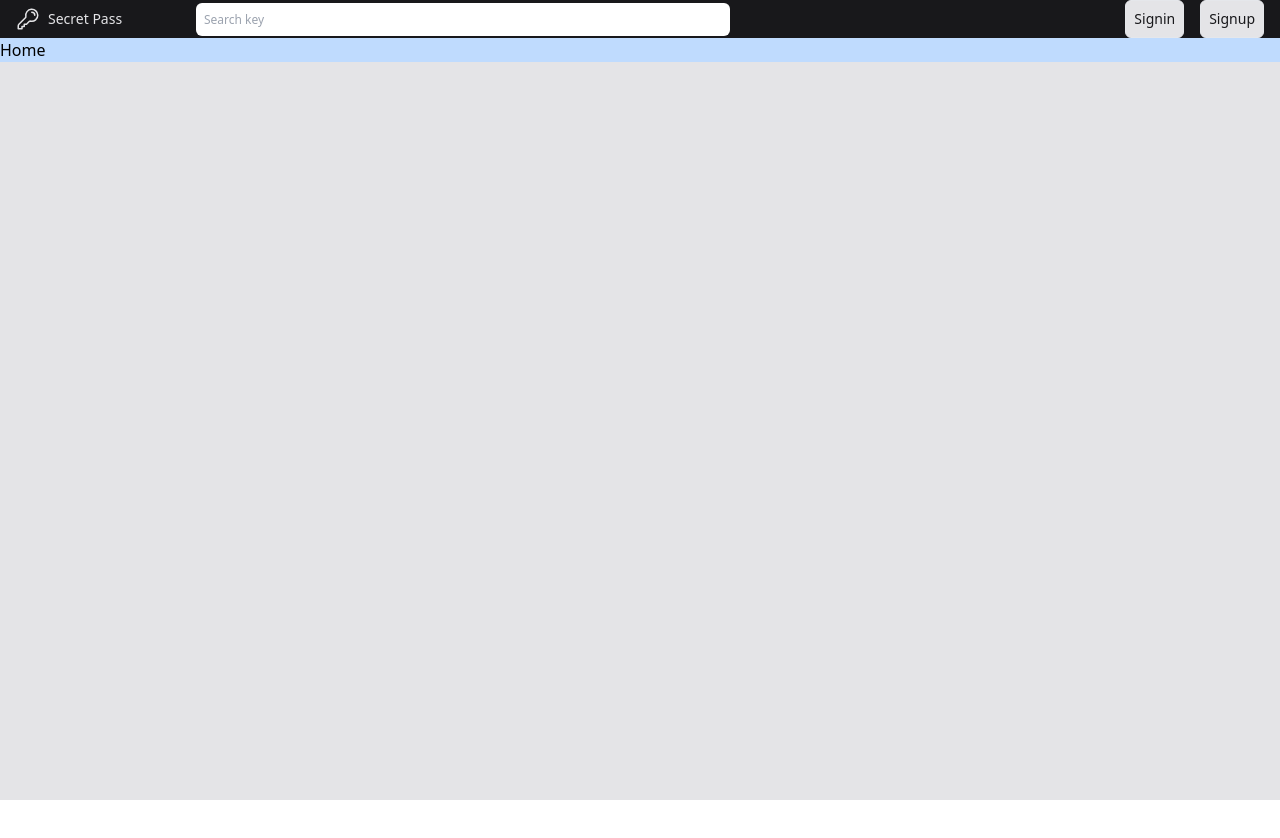
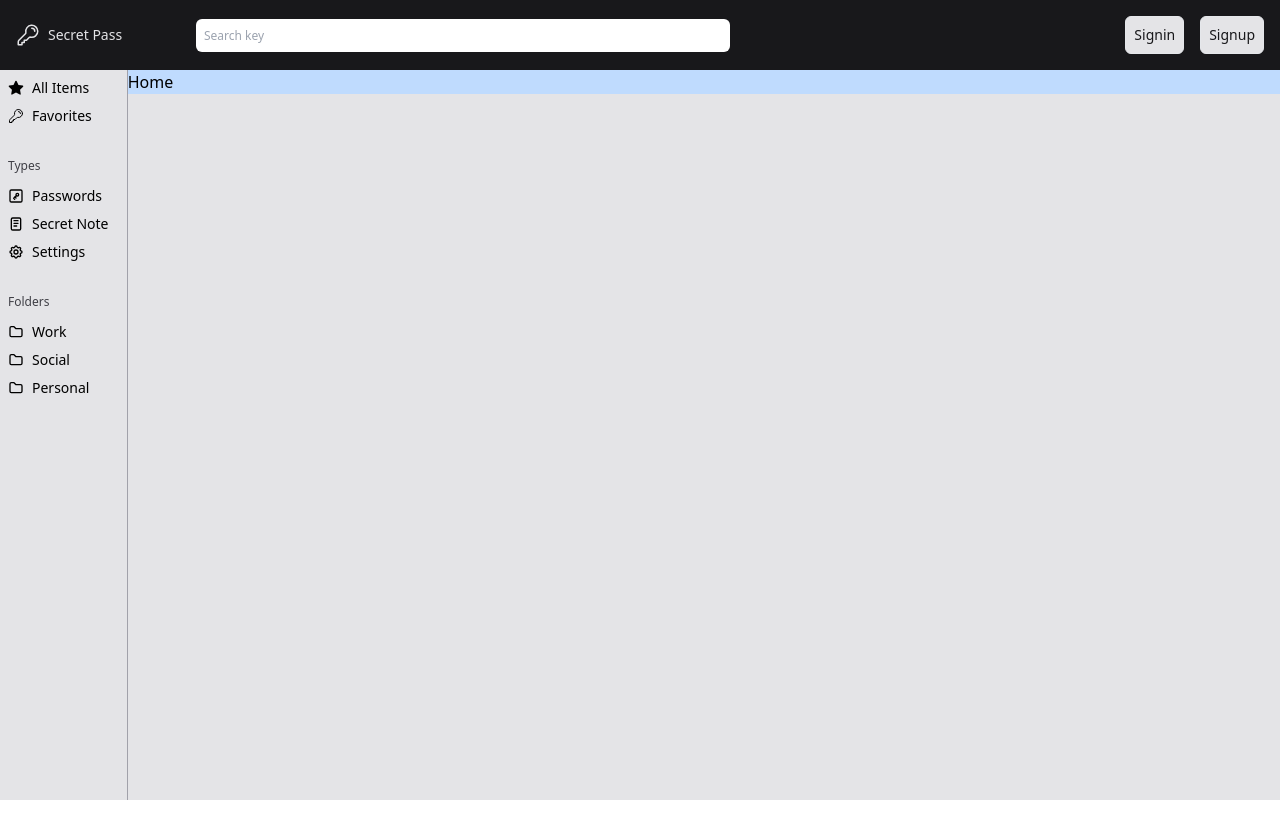
Before and after one commit to kimicasamina/password-manager-frontend, a React (Vite) app: page / in a window 1280 px wide. After the commit the page ends 800 px from the top, so only its background shows below. Built offline with nearby package versions, Linux system fonts and the light colour scheme.

Commit message:
added sidebar menu

```diff
--- a/package.json
+++ b/package.json
@@ -26,6 +26,7 @@
     "eslint-plugin-react-refresh": "^0.4.14",
     "globals": "^15.11.0",
     "postcss": "^8.4.49",
+    "react-icons": "^5.3.0",
     "tailwindcss": "^3.4.15",
     "vite": "^5.4.10"
   }
--- /dev/null
+++ b/src/components/Sidebar/index.jsx
@@ -0,0 +1,92 @@
+import React from "react";
+import { Link } from "react-router-dom";
+
+import { TbSettings } from "react-icons/tb";
+import { TbSquareKey } from "react-icons/tb";
+import { TbNotes } from "react-icons/tb";
+import { TbFolder } from "react-icons/tb";
+import { TbStarFilled } from "react-icons/tb";
+
+const types = [
+  {
+    id: 1,
+    name: "Passwords",
+    icon: <TbSquareKey />,
+  },
+  {
+    id: 2,
+    name: "Secret Note",
+    icon: <TbNotes />,
+  },
+  {
+    id: 3,
+    name: "Settings",
+    icon: <TbSettings />,
+  },
+];
+
+const folders = [
+  {
+    id: 1,
+    name: "Work",
+  },
+  {
+    id: 2,
+    name: "Social",
+  },
+  {
+    id: 3,
+    name: "Personal",
+  },
+];
+
+export default function SidebarMenu() {
+  return (
+    <div className="w-[140px] h-full flex flex-col gap-y-8 p-2 border-r border-r-zinc-400 ">
+      <div className="flex flex-col gap-y-2">
+        <div className="flex gap-x-2 items-center">
+          <TbStarFilled />
+          <span className="text-sm">All Items</span>
+        </div>
+        <div className="flex gap-x-2 items-center">
+          <span className="w-4 h-4">
+            <svg
+              xmlns="http://www.w3.org/2000/svg"
+              fill="none"
+              viewBox="0 0 24 24"
+              stroke-width="1.5"
+              stroke="currentColor"
+              className="w-4 h-4"
+            >
+              <path
+                stroke-linecap="round"
+                stroke-linejoin="round"
+                d="M15.75 5.25a3 3 0 0 1 3 3m3 0a6 6 0 0 1-7.029 5.912c-.563-.097-1.159.026-1.563.43L10.5 17.25H8.25v2.25H6v2.25H2.25v-2.818c0-.597.237-1.17.659-1.591l6.499-6.499c.404-.404.527-1 .43-1.563A6 6 0 1 1 21.75 8.25Z"
+              />
+            </svg>
+          </span>
+          <span className="text-sm">Favorites</span>
+        </div>
+      </div>
+      <div className="flex flex-col gap-y-2">
+        <span className="mb-1 text-xs text-zinc-700">Types</span>
+        {types.map((type) => (
+          <div className="flex items-center gap-x-2" key={type.id}>
+            <span>{type.icon}</span>
+            <span className="text-sm">{type.name}</span>
+          </div>
+        ))}
+      </div>
+
+      <div className="flex flex-col gap-y-2">
+        <span className="mb-1 text-xs text-zinc-700">Folders</span>
+        {folders.map((folder) => (
+          <div className="flex items-center gap-x-2" key={folder.id}>
+            <TbFolder />
+            <span className="text-sm">{folder.name}</span>
+          </div>
+        ))}
+      </div>
+    </div>
+  );
+}
--- a/src/index.css
+++ b/src/index.css
@@ -4,7 +4,8 @@
 
 @layer base {
   body {
-    overflow: hidden;
+    /* overflow: hidden; */
+    min-height: 100vh;
   }
 }
 
--- a/src/layouts/GuessLayout.jsx
+++ b/src/layouts/GuessLayout.jsx
@@ -4,9 +4,9 @@ import Header from "../components/Header";
 
 export default function GuessLayout() {
   return (
-    <div className="w-full max-w-[1280px] mx-auto h-screen bg-zinc-200 flex flex-col justify-between">
+    <div className="w-full max-w-[1280px] mx-auto h-screen bg-zinc-200 flex flex-col">
       <Header />
-      <main className="w-full flex-1 ">
+      <main className="w-full flex-1 overflow-hidden">
         <Outlet />
       </main>
     </div>
--- a/src/layouts/ProfileLayout.jsx
+++ b/src/layouts/ProfileLayout.jsx
@@ -1,9 +1,11 @@
 import React from "react";
 import { Outlet } from "react-router-dom";
+import SidebarMenu from "../components/Sidebar";
 
 export default function ProfileLayout() {
   return (
-    <div className="w-full h-screen">
+    <div className="w-full h-screen flex flex-row">
+      <SidebarMenu />
       <main className="w-full">
         <Outlet />
       </main>
```
Also changed, not shown: 1 other file (tests, documents, lock files or other folders).
